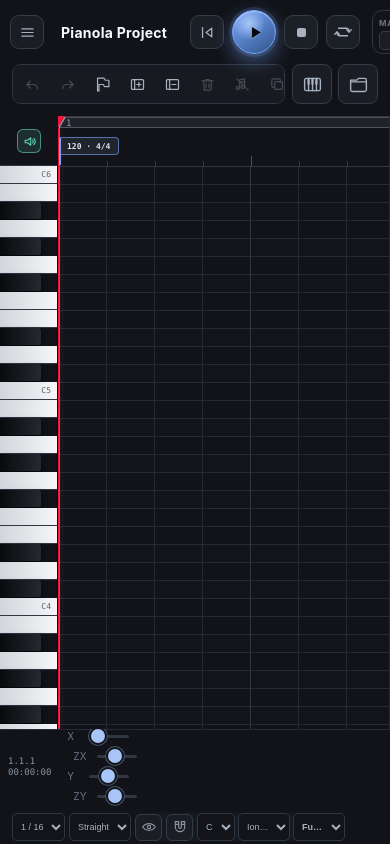
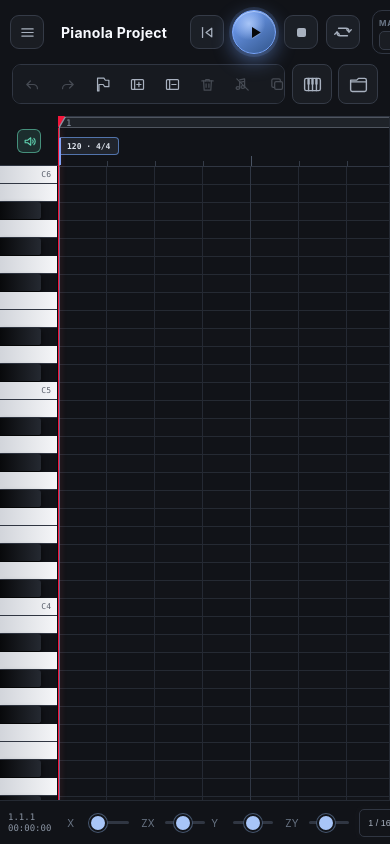
Before and after one commit to LucasBertrand/pianola, a React (Vite) app: page / in a window 390 px wide. Built offline with nearby package versions, Linux system fonts and the light colour scheme.

Commit message:
Fix inline layout for view-controls in portrait mode

```diff
--- a/src/styles/responsive.css
+++ b/src/styles/responsive.css
@@ -262,8 +262,15 @@
 
   .view-controls {
     --view-slider-track-size: clamp(40px, 7vw, 60px);
-    padding: 0 8px;
+    padding: 0 0 0 8px;
     gap: 8px;
+    flex-wrap: nowrap;
+    overflow-x: auto;
+    scrollbar-width: none;
+  }
+
+  .view-controls::-webkit-scrollbar {
+    display: none;
   }
 
   .view-controls output {
@@ -285,7 +292,6 @@
     gap: 3px;
   }
 
-
   .pitch-snap-control {
     padding: 0;
     grid-template-columns:
@@ -297,14 +303,17 @@
     gap: 3px;
   }
 
-  .view-controls,
   .view-controls-left,
-  .view-sliders {
-    flex-wrap: wrap;
+  .view-sliders,
+  .view-controls-right {
+    flex-wrap: nowrap;
+    flex-shrink: 0;
   }
 
   .grid-control {
-    width: min(100%, 340px);
+    width: auto;
+    max-width: none;
+    flex-shrink: 0;
   }
 
   .pitch-snap-toggle,
```
